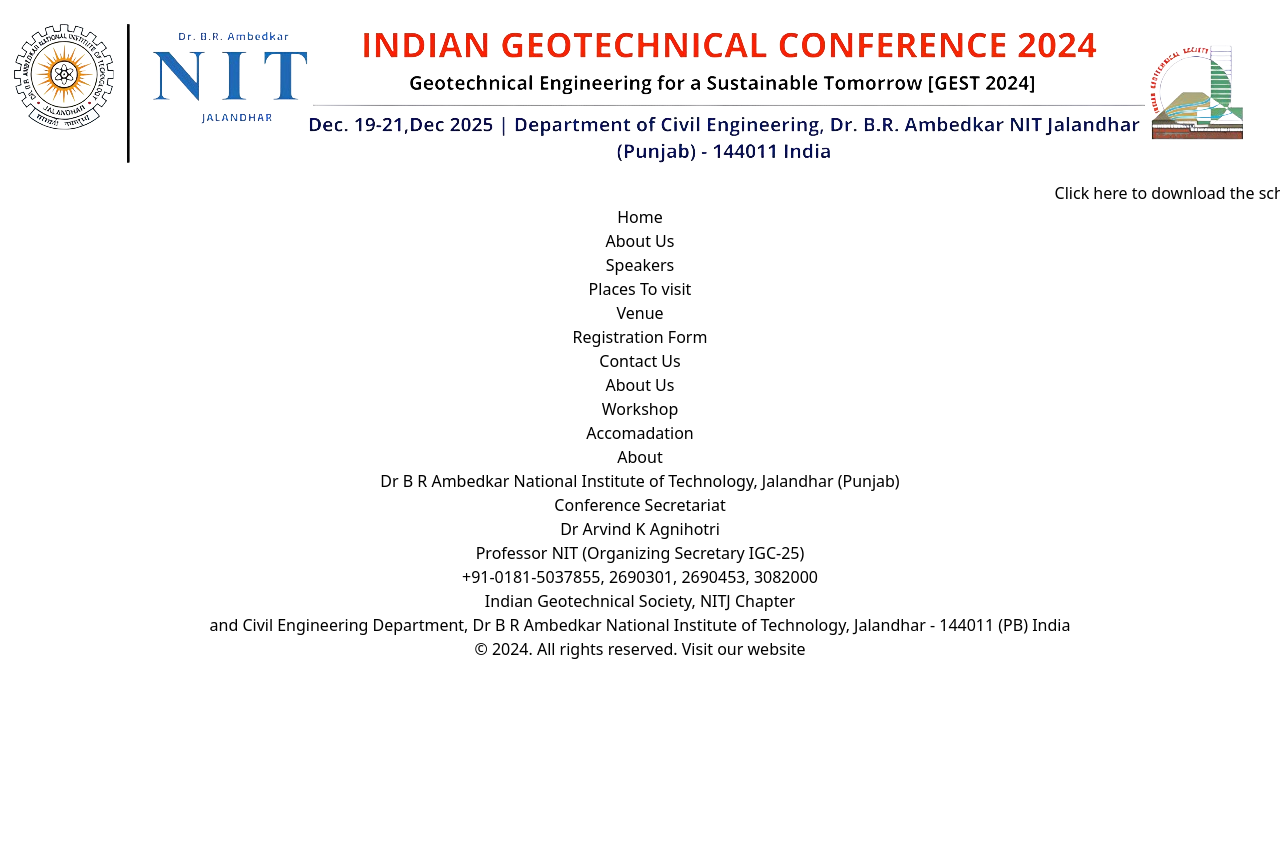
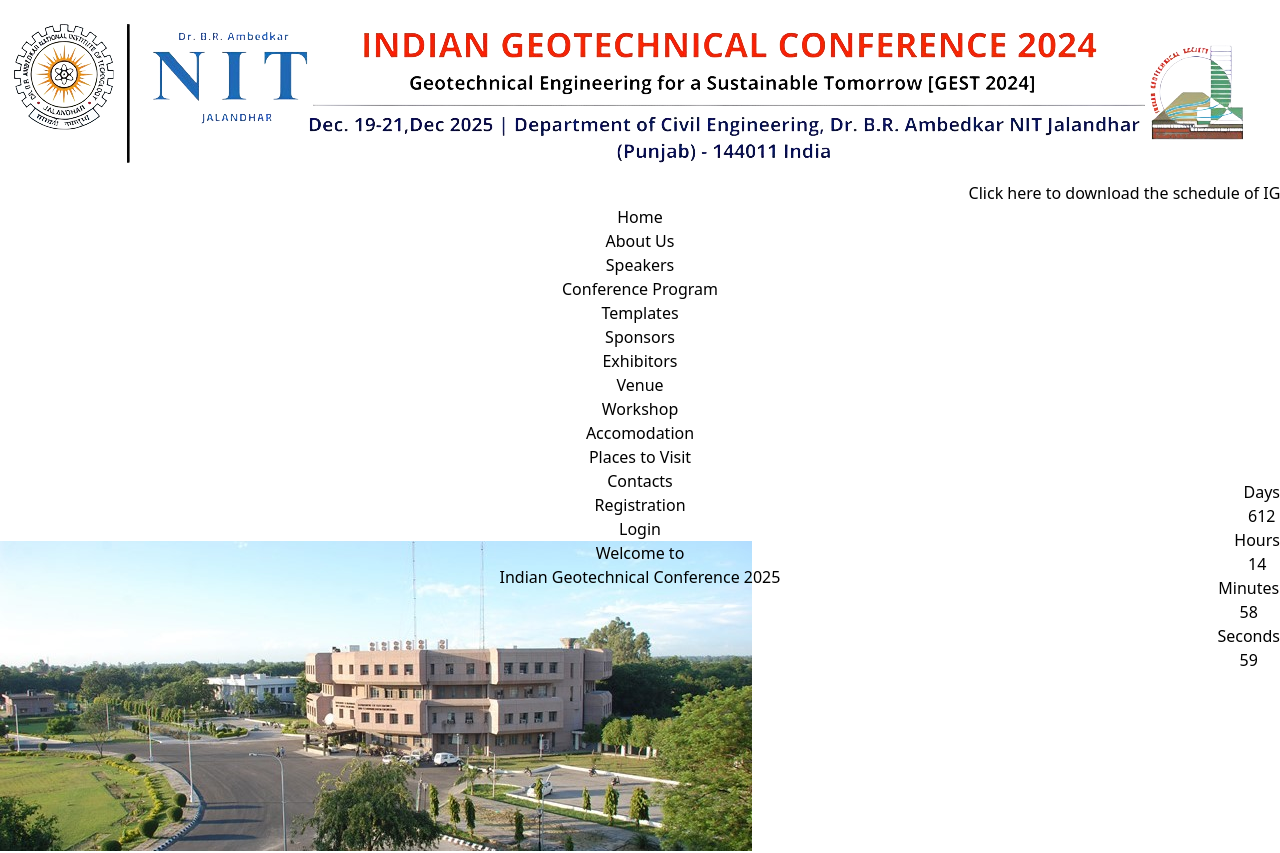
Before and after one commit to Aparasmahajan/igc-NIT, a React (Vite) app: page / in a window 1280 px wide. Shown: the top 853 px of the page. Before the commit the page ends 800 px from the top, so only its background shows below. Built offline with nearby package versions, Linux system fonts and the light colour scheme.

Commit message:
added link and set timer style set

```diff
--- a/src/App.jsx
+++ b/src/App.jsx
@@ -8,17 +8,19 @@
 import { Address } from "./components/address/Address";
 import Venue from "./components/venue/Venue";
 import { BrowserRouter, Routes, Route } from 'react-router-dom';
+import { CountdownTimer } from "./assets/CountdownTimer";
 function App() {
   return (
     <BrowserRouter>
     <div className="App">
       <Header/>
+      <CountdownTimer className="timer" />
 
       <Navbar/>
       {/* <Brocher/> */}
       <Routes>
-          <Route path="/" element={<Venue />} />
-          <Route path="/body" element={<Body />} />
+          <Route path="/venue" element={<Venue />} />
+          <Route path="/" element={<Body />} />
       </Routes>
           <Address/>
       <Footer/>
--- a/src/assets/CountdownTimer.jsx
+++ b/src/assets/CountdownTimer.jsx
@@ -40,25 +40,31 @@
         position: "fixed",
         top: "60%",
         right: "0",
-        zIndex: "999",
-        padding: "0px",
+        zIndex: "1",
       }}
     >
-      <div className="flex-col items-center justify-center flex h-2/3 border border-orange-400 bg-teal-700 text-white w-16">
-        {formatLabel(timeLeft.days, "Days")} <br />
-        <p className="font-bold">{timeLeft.days}</p>
+      <div className="flex-col items-center justify-center flex h-2/3 border border-orange-400 bg-teal-700 text-white w-10 text-[10px]">
+        <div className="my-[4px]">
+          {formatLabel(timeLeft.days, "Days")} <br />
+          <p className="font-bold text-xs">{timeLeft.days}</p>
+        </div>
       </div>
-      <div className="flex-col items-center justify-center flex h-2/3 border border-orange-400 bg-teal-700 text-white w-16">
-        {formatLabel(timeLeft.hours, "Hours")} <br />
-        <p className="font-bold">{timeLeft.hours}</p>
+      <div className="flex-col items-center justify-center flex h-2/3 border border-orange-400 bg-teal-700 text-white w-10 text-[10px]">
+        <div className="my-[4px]">
+          {formatLabel(timeLeft.hours, "Hours")} <br />
+          <p className="font-bold text-xs">{timeLeft.hours}</p>
+        </div>
       </div>
-      <div className="flex-col items-center justify-center flex h-2/3 border border-orange-400 bg-teal-700 text-white w-16">
-        {formatLabel(timeLeft.minutes, "Minutes")} <br />
-        <p className="font-bold">{timeLeft.minutes}</p>
-      </div>
-      <div className="flex-col items-center justify-center flex h-2/3 border border-orange-400 bg-teal-700 text-white w-16">
-        {formatLabel(timeLeft.seconds, "Seconds")} <br />
-        <p className="font-bold">{timeLeft.seconds}</p>
+      <div className="flex-col items-center justify-center flex h-2/3 border border-orange-400 bg-teal-700 text-white w-10 text-[10px]">
+        <div className="my-[4px]">
+          {formatLabel(timeLeft.minutes, "Minutes")} <br />
+          <p className="font-bold text-xs">{timeLeft.minutes}</p>
+        </div>
+      <div className="flex-col items-center justify-center flex h-2/3 border border-orange-400 bg-teal-700 text-white w-10 text-[10px]"></div>
+        <div className="my-[4px]">
+          {formatLabel(timeLeft.seconds, "Seconds")} <br />
+          <p className="font-bold text-xs">{timeLeft.seconds}</p>
+        </div>
       </div>
     </div>
   );
--- a/src/components/Body/body.jsx
+++ b/src/components/Body/body.jsx
@@ -3,7 +3,6 @@
 const Body = () => {
   return (
     <div className="container mx-auto px-4">
-      <CountdownTimer className="timer" />
       <div className="grid relative ">
         <div
           className="flex flex-col text-gray-800 p-20 rounded-lg  relative text-left  bg-white bg-opacity-75 "
--- a/src/components/header/banner/Banner.jsx
+++ b/src/components/header/banner/Banner.jsx
@@ -20,16 +20,16 @@
           isMoving ? "animate-move" : ""
         }`}
       >
-        <div className="text-white text-xl font-bold">
+        <div className="text-white text-sm font-bold  mb-2">
           Click here to download the schedule of IGS Conference 2025 →
-          <a
+          <button
             href="#"
-            className="text-orange-400 hover:underline hover:animation-play-state: paused; text-xl font-bold "
+            className="text-orange-400 hover:underline hover:animation-play-state: paused; text-xl font-bold  text-base"
             onMouseEnter={() => handleHover(true)}
             onMouseLeave={() => handleHover(false)}
           >
             DOWNLOAD NOW
-          </a>
+          </button>
         </div>
       </div>
     </div>
--- a/src/components/nav/Navbar.jsx
+++ b/src/components/nav/Navbar.jsx
@@ -1,19 +1,52 @@
 import React from "react";
-// import "./Navbar.css"
+import "./Navbar.css"
+import { Link } from "react-router-dom";
+
 export const Navbar = () => {
   return (
-
-      <ul className="flex justify-between mx-40 text-lg mb-4 my-5">
-        <li className="font-bold hover:text-orange-300">Home</li>
-        <li className="font-bold hover:text-orange-300">About Us</li>
-        <li className="font-bold hover:text-orange-300">Speakers</li>
-        <li className="font-bold hover:text-orange-300">Places To visit</li>
-        <li className="font-bold hover:text-orange-300">Venue</li>
-        <li className="font-bold hover:text-orange-300">Registration Form</li>
-        <li className="font-bold hover:text-orange-300">Contact Us</li>
-        <li className="font-bold hover:text-orange-300">About Us</li>
-        <li className="font-bold hover:text-orange-300">Workshop</li>
-        <li className="font-bold hover:text-orange-300">Accomadation</li>
-      </ul>
+    <ul className="flex flex-wrap justify-center lg:justify-between lg:mx-10 text-xs mb-6 my-5 text-gray-500 space-x-2">
+      <li className="font-bold hover:text-orange-300">
+        <Link to="/">Home</Link>
+      </li>
+      <li className="font-bold hover:text-orange-300">
+        <Link to="/about-us">About Us</Link>
+      </li>
+      <li className="font-bold hover:text-orange-300">
+        <Link to="/speakers">Speakers</Link>
+      </li>
+      <li className="font-bold hover:text-orange-300">
+        <Link to="/places-to-visit">Conference Program</Link>
+      </li>
+      <li className="font-bold hover:text-orange-300">
+        <Link to="/templates">Templates</Link>
+      </li>
+      <li className="font-bold hover:text-orange-300">
+        <Link to="/sponsors">Sponsors</Link>
+      </li>
+      <li className="font-bold hover:text-orange-300">
+        <Link to="/exhibitors">Exhibitors</Link>
+      </li>
+      <li className="font-bold hover:text-orange-300">
+        <Link to="/venue">Venue</Link>
+      </li>
+      <li className="font-bold hover:text-orange-300">
+        <Link to="/workshop">Workshop</Link>
+      </li>
+      <li className="font-bold hover:text-orange-300">
+        <Link to="/accomodation">Accomodation</Link>
+      </li>
+      <li className="font-bold hover:text-orange-300">
+        <Link to="/places-to-visit">Places to Visit</Link>
+      </li>
+      <li className="font-bold hover:text-orange-300">
+        <Link to="/contacts">Contacts</Link>
+      </li>
+      <li className="font-bold hover:text-orange-300">
+        <Link to="/registration">Registration</Link>
+      </li>
+      <li className="font-bold hover:text-orange-300">
+        <Link to="/login">Login</Link>
+      </li>
+    </ul>
   );
 };
--- a/src/components/venue/Venue.jsx
+++ b/src/components/venue/Venue.jsx
@@ -4,7 +4,7 @@
   return (
     <div>
       <h1 className="mb-5 font-bold text-2xl text-orange-400 text-centre">
-            About
+            Venue
           </h1>
       <h1 className="text-4xl mb-10 text-cyan-700 text-centre font-bold">
             Dr B R Ambedkar National Institute of Technology, Jalandhar (Punjab)
```
Also changed, not shown: src/components/routed/Routed.jsx (added, +17 -0 lines), src/components/nav/Navbar.css (line endings or trailing spaces).
